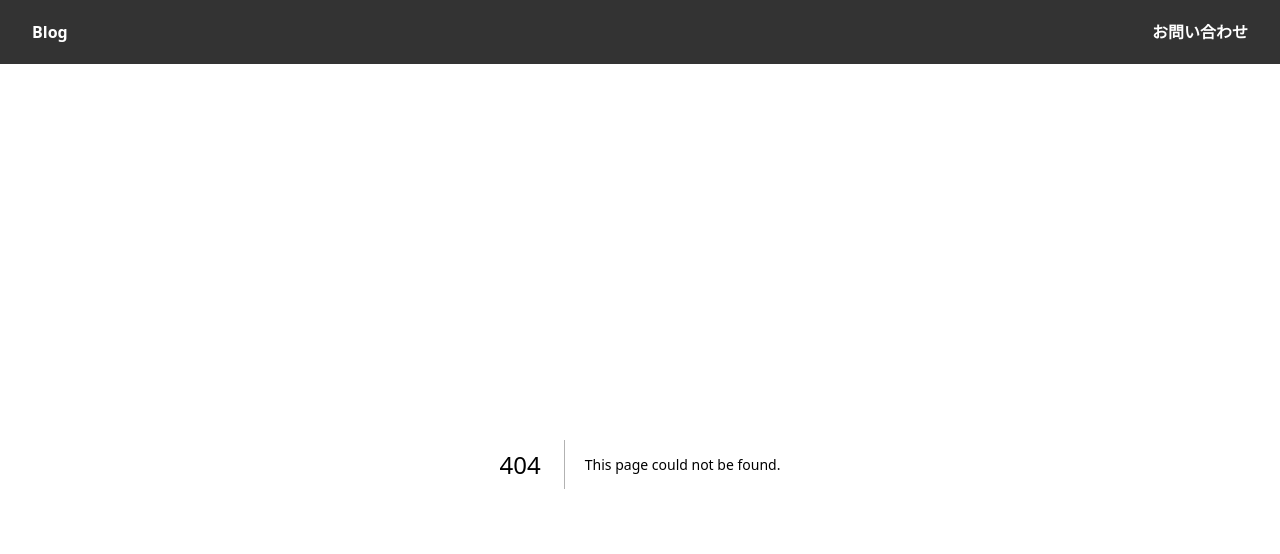
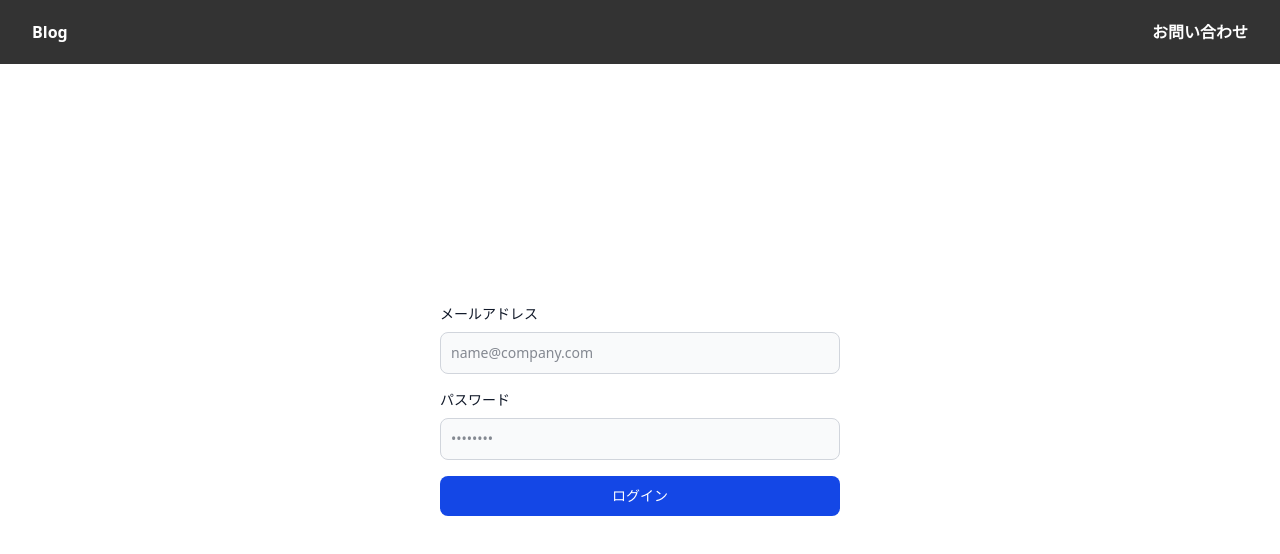
Before and after one commit to Yasuko-Otsubo/test-app-next, a Next.js app: page /login in a window 1280 px wide. Before the commit this address had no page. Shown: the top 554 px of the page. Built offline with nearby package versions, Linux system fonts and the light colour scheme.

Commit message:
ログイン画面の実装（認証）

```diff
--- /dev/null
+++ b/src/app/login/page.tsx
@@ -0,0 +1,75 @@
+'use client'
+
+import { supabase } from "@/utils/supabase";
+import { useRouter } from "next/navigation";
+import { useState } from "react";
+
+export default function Page () {
+  const [email, setEmail] = useState('');
+  const [password, setPassword] = useState('');
+  const router = useRouter();
+
+  const handleSubmit = async (event: React.FormEvent<HTMLFormElement>) => {
+    event.preventDefault()
+
+    const { error } = await supabase.auth.signInWithPassword({
+      email,
+      password,
+    })
+
+    if(error) {
+      alert('ログインに失敗しました');
+    } else {
+      router.push('/admin/posts');
+    }
+  }
+  return (
+    <div className="flex justify-center pt-[240px]">
+      <form onSubmit={handleSubmit} className="space-y-4 w-full max-w-[400px]">
+        <div>
+          <label
+            htmlFor="email"
+            className="block mb-2 text-sm font-medium text-gray-900"
+          >
+            メールアドレス
+          </label>
+          <input
+            type="email"
+            name="email"
+            id="email"
+            className="bg-gray-50 border border-gray-300 text-gray-900 text-sm rounded-lg focus:ring-blue-500 focus:border-blue-500 block w-full p-2.5"
+            placeholder="name@company.com"
+            required
+            onChange={(e) => setEmail(e.target.value)}
+          />
+        </div>
+        <div>
+          <label
+            htmlFor="password"
+            className="block mb-2 text-sm font-medium text-gray-900"
+          >
+            パスワード
+          </label>
+          <input
+            type="password"
+            name="password"
+            id="password"
+            placeholder="••••••••"
+            className="bg-gray-50 border border-gray-300 text-gray-900 text-sm rounded-lg focus:ring-blue-500 focus:border-blue-500 block w-full p-2.5"
+            required
+            onChange={(e) => setPassword(e.target.value)}
+          />
+        </div>
+
+        <div>
+          <button
+            type="submit"
+            className="w-full text-white bg-blue-700 hover:bg-blue-800 focus:ring-4 focus:outline-none focus:ring-blue-300 font-medium rounded-lg text-sm px-5 py-2.5 text-center"
+          >
+            ログイン
+          </button>
+        </div>
+      </form>
+    </div>
+  )
+}
```
